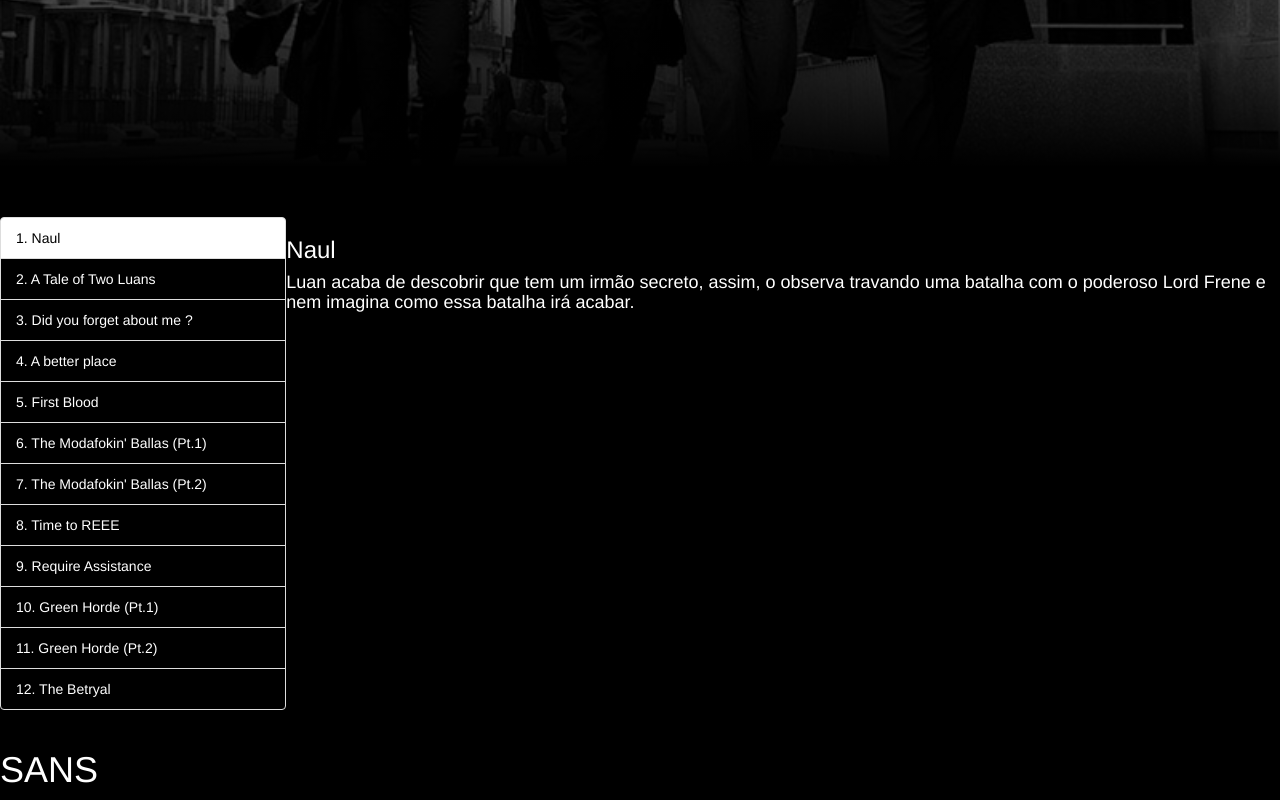
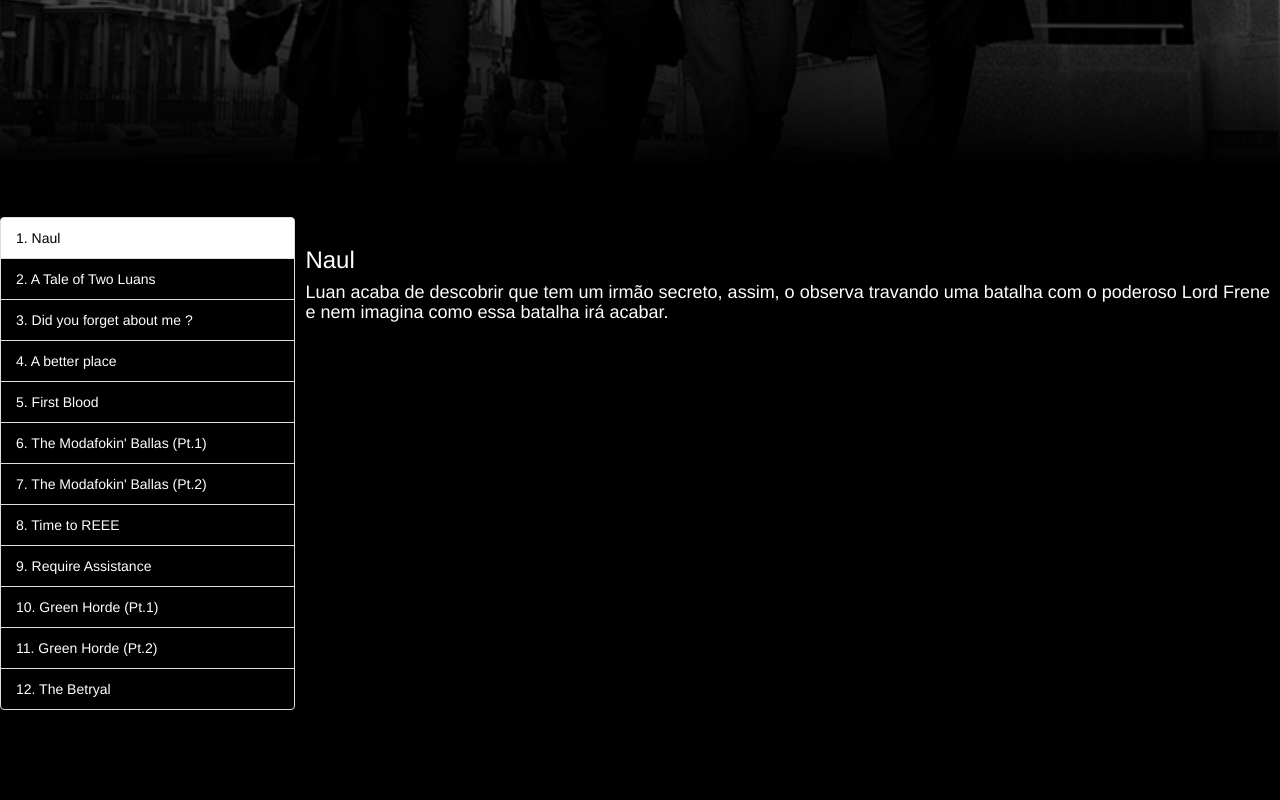
Before and after one commit to davisjr2000/lr-react, a React app: page / in a window 1280 px wide. Shown: the part 393-1193 px from the top of the page. After the commit the page ends 1143 px from the top, so only its background shows below. Built offline with nearby package versions, Linux system fonts and the light colour scheme.

Commit message:
Add Action To Select Episode and Play It

```diff
--- a/assets/stylesheets/application.scss
+++ b/assets/stylesheets/application.scss
@@ -49,12 +49,22 @@ body {
   display: flex;
 }
 
+.selected-episode-container{
+  width: 100%;
+  height: 35vw;
+}
+
 iframe{
   width: 100%;
-  height: 35vw;
+  height: 30vw;
 }
 
 .selected{
   background-color: white;
   color: black;
 }
+
+.selected-episode-info{
+  padding:10px;
+  height: 150px;
+}
--- a/src/actions/index.js
+++ b/src/actions/index.js
@@ -1,5 +1,8 @@
 // TODO: add and export your own actions
 export default function selectEpisode(episode) {
+  var id = episode.id
+  player.loadVideoById(id);
+
   return {
     type: 'EPISODE_SELECTED',
     payload: episode
--- a/src/containers/selected_episode.jsx
+++ b/src/containers/selected_episode.jsx
@@ -3,10 +3,12 @@ import { connect } from 'react-redux';
 
 const SelectedEpisode = (props) => {
   return(
-    <div>
-    <div id="player"></div>
-    <h3>{props.selectedEpisode.title}</h3>
-    <h4>{props.selectedEpisode.descripton}</h4>
+    <div className="selected-episode-container">
+      <div id="player"></div>
+      <div className="selected-episode-info">
+      <h3>{props.selectedEpisode.title}</h3>
+      <h4>{props.selectedEpisode.descripton}</h4>
+      </div>
     </div>
     );
 };
--- a/templates/index.html
+++ b/templates/index.html
@@ -8,7 +8,6 @@
   </head>
   <body>
     <div id="root"></div>
-    <h1 id="guiga">SANS</h1>
 <script>
       // 2. This code loads the IFrame Player API code asynchronously.
       var tag = document.createElement('script');
@@ -50,11 +49,6 @@
         player.stopVideo();
       }
 
-      var sans = document.getElementById("guiga")
-      sans.addEventListener("click", function(){
-        player.loadVideoById('yy8NwjEtEkQ');
-      })
-
     </script>
   </body>
 </html>
```
